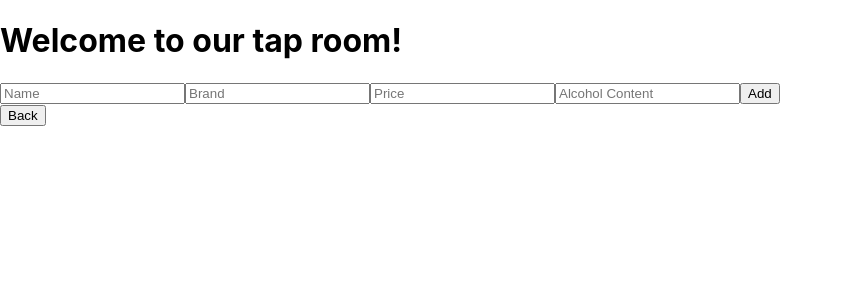
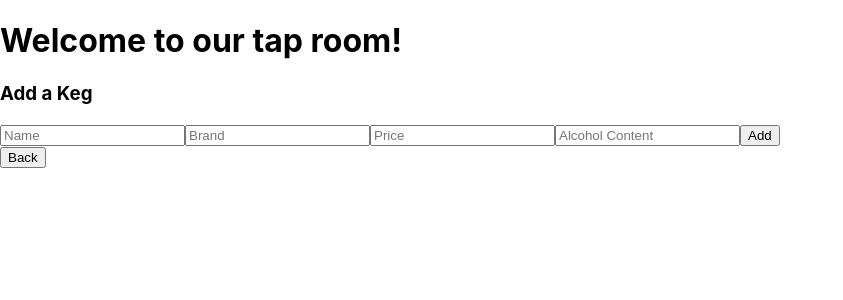
Before and after one commit to art-weinstein/tap-room, a React (Create React App) app: page / in a window 1280 px wide. Both pictures are taken after a click on the button "Add Keg". Shown: the top 300 px of the page, without its empty margins (0-843 px from the left). Built offline with nearby package versions, Linux system fonts and the light colour scheme.

Commit message:
WIP attempt to make the back button more functional

```diff
--- a/src/components/NewTap.js
+++ b/src/components/NewTap.js
@@ -1,4 +1,4 @@
-import {v4} from 'uuid';
+import { v4 } from 'uuid';
 import React from 'react';
 import PropTypes from 'prop-types';
 
@@ -15,14 +15,17 @@ export default function NewTap(props) {
       pints: parseInt(124),
     })
   }
-  return(
-    <form onSubmit={handleSubmit}>
-      <input type="text" name="name" placeholder="Name"/>
-      <input type="text" name="brand" placeholder="Brand"/>
-      <input type="number" name="price" placeholder="Price"/>
-      <input type="number" name="content" placeholder="Alcohol Content"/>
-      <button>Add</button>
-    </form>
+  return (
+    <>
+      <h3>Add a Keg</h3>
+      <form onSubmit={handleSubmit}>
+        <input type="text" name="name" placeholder="Name" />
+        <input type="text" name="brand" placeholder="Brand" />
+        <input type="number" name="price" placeholder="Price" />
+        <input type="number" name="content" placeholder="Alcohol Content" />
+        <button>Add</button>
+      </form>
+    </>
   )
 }
 
```
Also changed, not shown: src/components/TapControl.js (+43 -10 lines).
